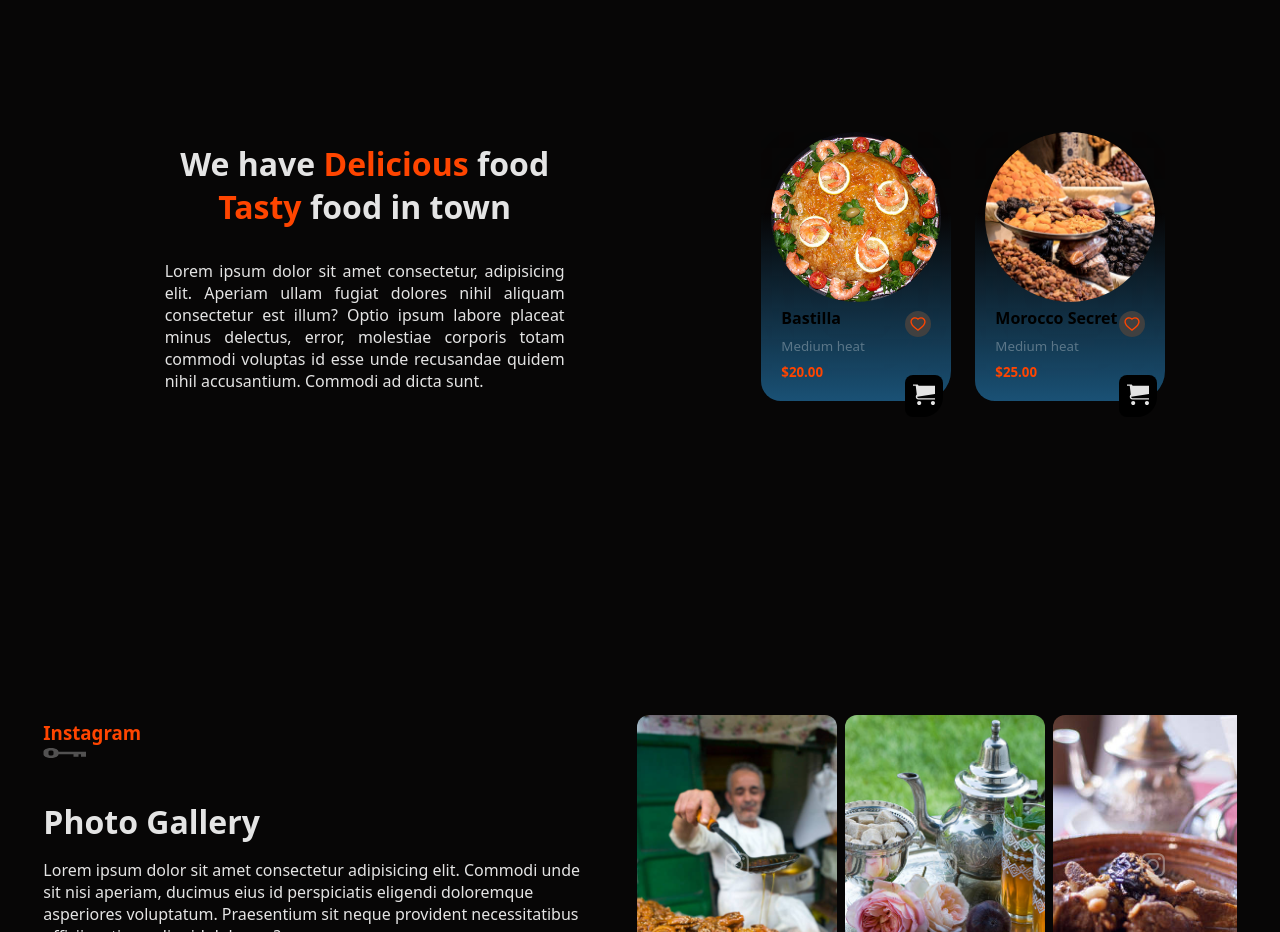
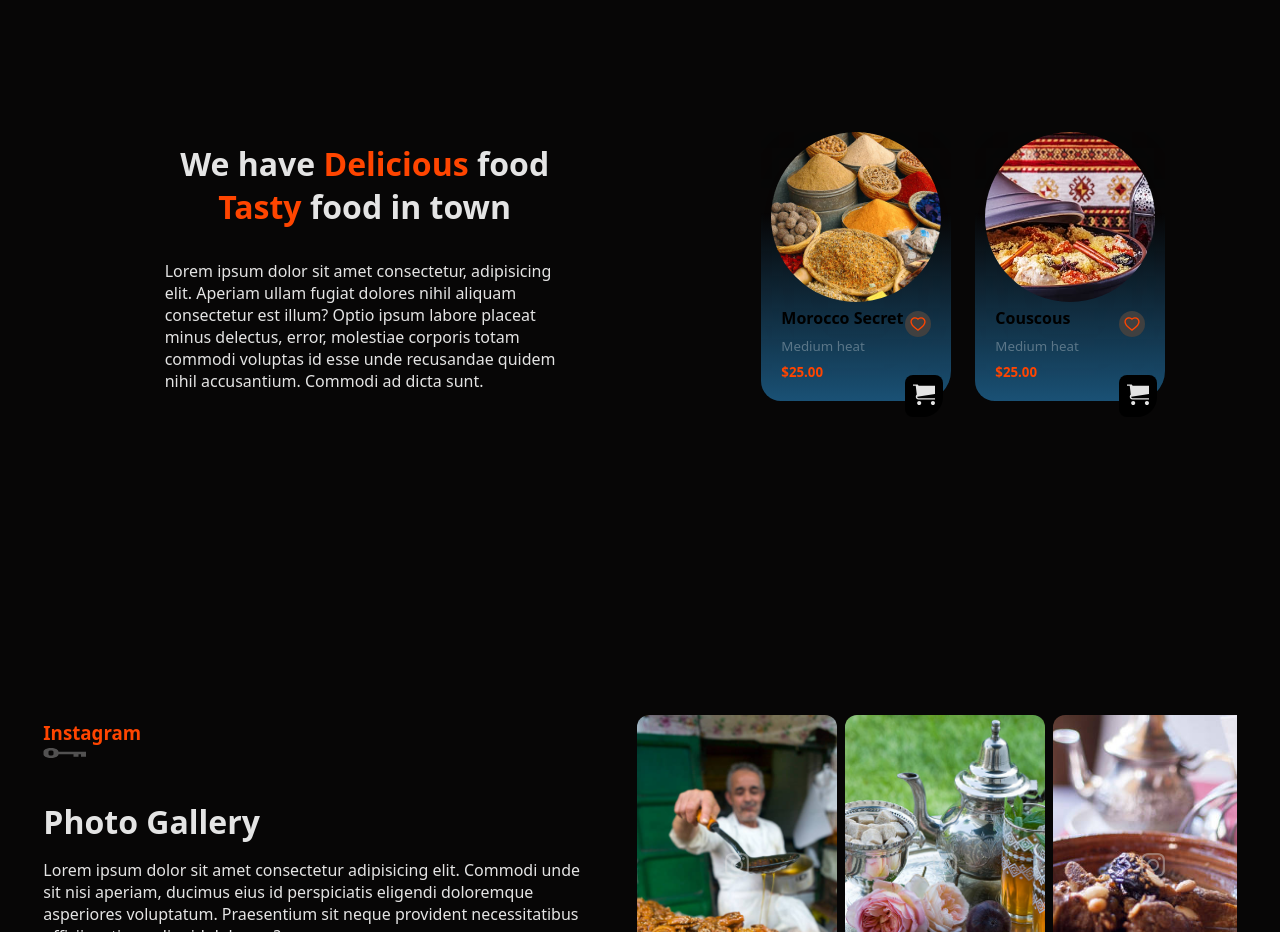
Before and after one commit to Choaib-ELMADI/yummy-food-restaurant, a React (Create React App) app: page / in a window 1280 px wide. Shown: the part 1580-2512 px from the top of the page. Built offline with nearby package versions, Linux system fonts and the light colour scheme.

Commit message:
Additional Styles For The Menu

```diff
--- a/src/container/Menu/Menu.css
+++ b/src/container/Menu/Menu.css
@@ -11,6 +11,8 @@
 
 .app__menu-left {
     display: flex;
+    flex: .5;
+    justify-content: space-evenly;
     gap: 1.5rem;
 }
 
@@ -108,7 +110,6 @@
     width: 80%;
     margin-top: 2rem;
     color: var(--white);
-    text-align: justify;
 }
 
 @media screen and (width <= 876px) {
@@ -117,7 +118,7 @@
     }
 }
 
-@media screen and (width <= 520px) {
+@media screen and (width <= 600px) {
     .app__menu-item {
         width: 140px;
         padding: 0 0 10px 0;
@@ -143,7 +144,6 @@
     }
 
     .app__menu-right p {
-        text-align: justify;
         width: 100%;
     }
 }
--- a/src/container/Menu/Menu.jsx
+++ b/src/container/Menu/Menu.jsx
@@ -14,10 +14,7 @@ const Menu = () => {
   const [showSideItem, setShowSideItem] = useState(false);
   const [pickedItem, setpickedItem] = useState(null);
 
-
-  const R1 = Math.floor(Math.random() * 5);
-  const R2 = Math.floor(Math.random() * 5);
-
+  var R1 = 3, R2 = 1;
 
   const addToFav = (x) => {
     const nextHeart = heart.map((item, i) => {
@@ -68,7 +65,7 @@ const Menu = () => {
             />
           </button>
           <div className="app__menu-item-img">
-            <img src={ foods[R1].img[0] } alt='order' />
+            <img src={ foods[R1].img[2] } alt='order' />
           </div>
           <div className="app__menu-item-info">
             <div className="app__menu-item-name">
@@ -98,7 +95,7 @@ const Menu = () => {
             />
           </button>
           <div className="app__menu-item-img">
-            <img src={ foods[R2].img[0] } alt='order' />
+            <img src={ foods[R2].img[3] } alt='order' />
           </div>
           <div className="app__menu-item-info">
             <div className="app__menu-item-name">
--- a/src/container/MenuItems/MenuItems.css
+++ b/src/container/MenuItems/MenuItems.css
@@ -1,7 +1,16 @@
 .menu__items {
     margin: 25px 40px 40px 40px;
     display: flex;
+    gap: 1rem;
     justify-content: center;
-    align-items: center;
+    align-items: flex-start;
     flex-wrap: wrap;
+    width: 80%;
+    margin: auto;
 }
+
+@media screen and (width <= 800px) {
+    .menu__items {
+        width: 90%;
+    }
+}
```
